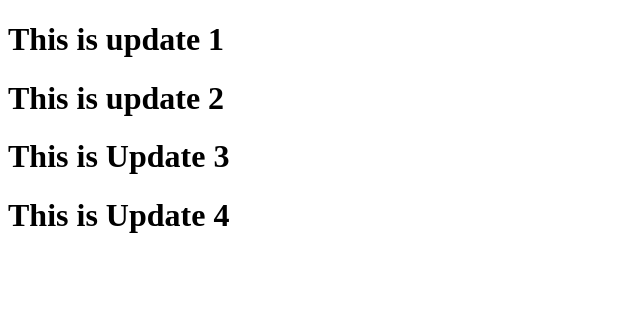
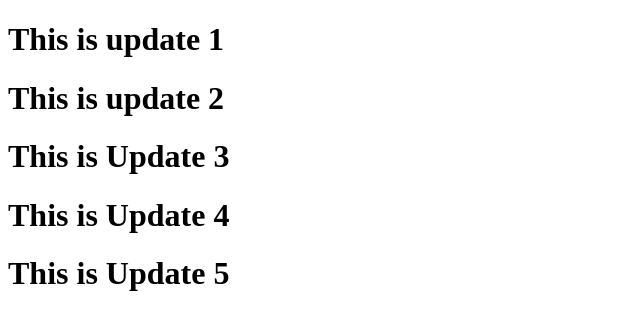
Before and after one commit to rajimicheal/practcieofgit2, a plain HTML site: page index.html in a window 1280 px wide. Shown: the whole page, without its empty margins (0-640 px from the left). Drawn offline with Linux system fonts and the light colour scheme.

Commit message:
Fifth Update

```diff
--- a/index.html
+++ b/index.html
@@ -10,5 +10,6 @@
     <h1>This is update 2</h1>
     <h1>This is Update 3</h1>
     <h1>This is Update 4</h1>
+    <h1>This is Update 5</h1>
 </body>
 </html>
```
